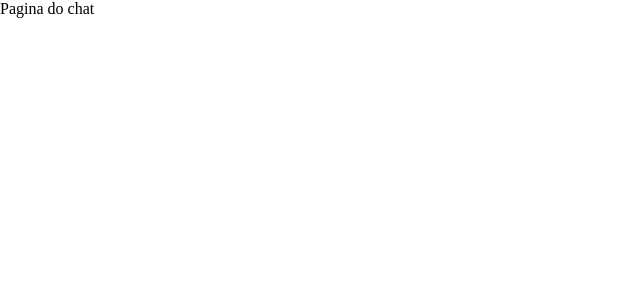
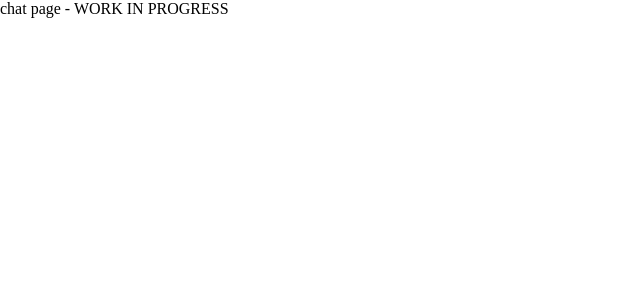
Before and after one commit to leonardo-trote/aluracord-cyberpunk, a Next.js app: page /chat in a window 1280 px wide. Shown: the top 300 px of the page, without its empty margins (0-640 px from the left). Built offline with nearby package versions, Linux system fonts and the light colour scheme.

Commit message:
update chat

```diff
--- a/pages/chat.js
+++ b/pages/chat.js
@@ -1,6 +1,6 @@
 export default function ChatPage() {
 
-    return (<div>Pagina do chat</div>)
+    return (<div>chat page - WORK IN PROGRESS</div>)
 
 
 }
```
